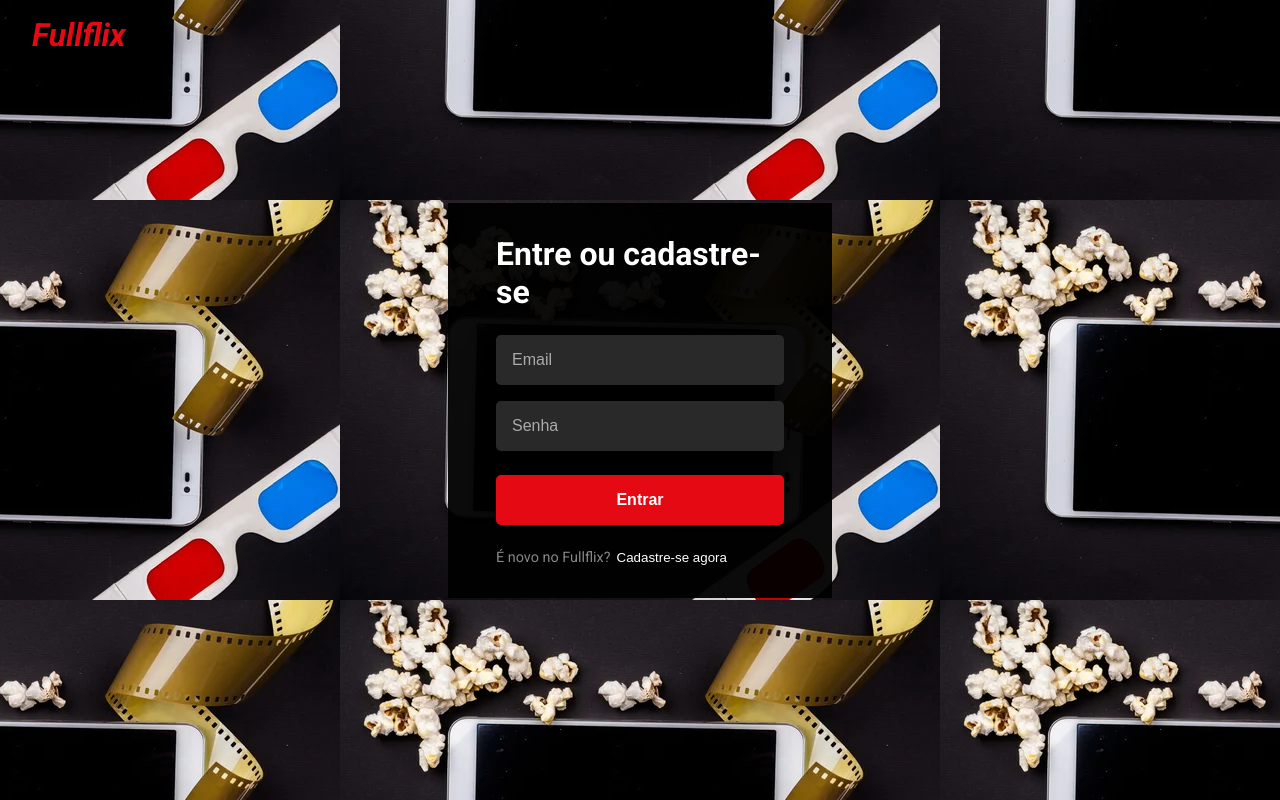
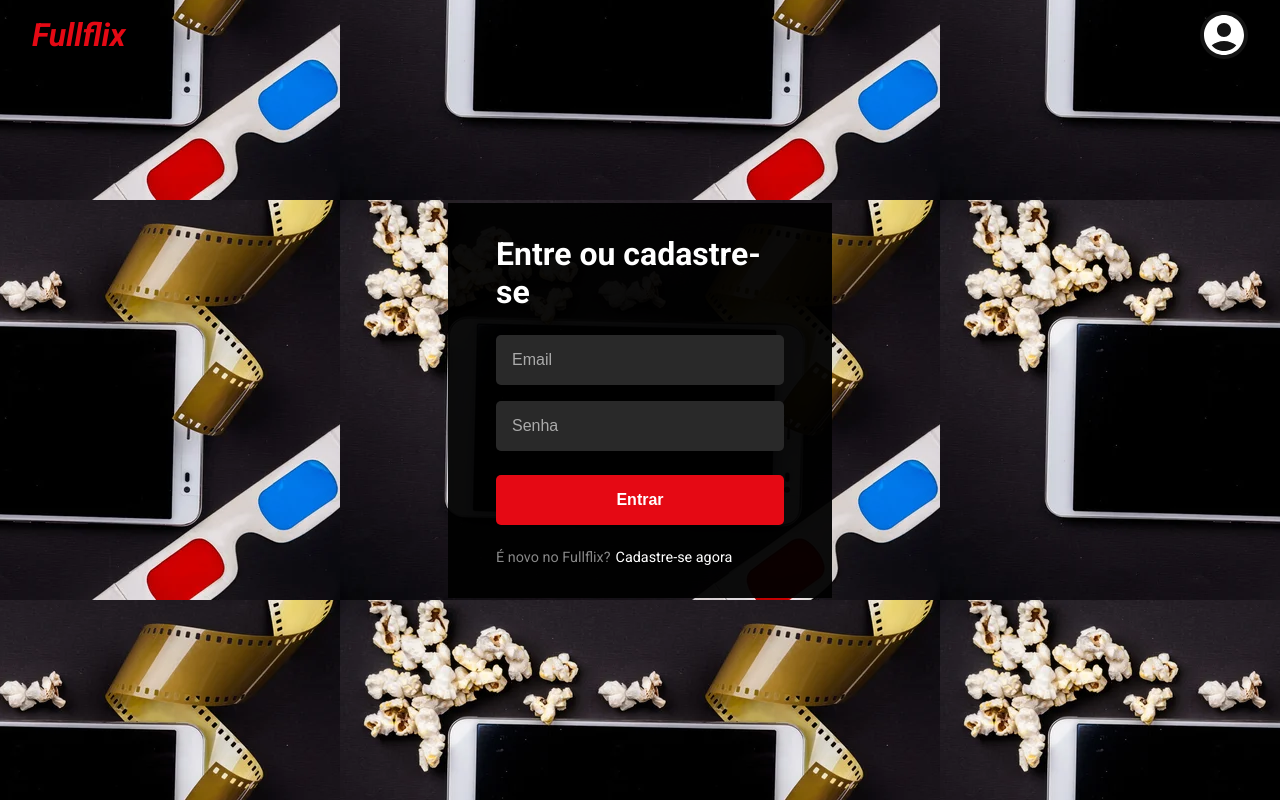
Before and after one commit to NatanTeixeiraVieira/fullflix, a React (Vite) app: page /login in a window 1280 px wide. Built offline with nearby package versions, Linux system fonts and the light colour scheme.

Commit message:
feat: Add router

```diff
--- a/package.json
+++ b/package.json
@@ -16,7 +16,8 @@
     "axios": "^1.3.4",
     "react": "^18.2.0",
     "react-dom": "^18.2.0",
-    "react-player": "^2.11.2"
+    "react-player": "^2.11.2",
+    "react-router-dom": "^6.8.1"
   },
   "devDependencies": {
     "@types/react": "^18.0.27",
--- a/src/App.jsx
+++ b/src/App.jsx
@@ -1,14 +1,12 @@
-import Home from './pages/Home/index';
+import { Outlet } from 'react-router-dom';
 import './App.css';
-import Login from './pages/Login';
 import Header from './components/Header';
 
 export default function App() {
   return (
     <>
-      <Header display="none" />
-      <Login />
-      {/* <Home />; */}
+      <Header />
+      <Outlet />
     </>
   );
 }
--- a/src/components/Header/index.jsx
+++ b/src/components/Header/index.jsx
@@ -1,11 +1,12 @@
 import AccountCircleIcon from '@mui/icons-material/AccountCircle';
+import { Link } from 'react-router-dom';
 import './styles.css';
 
 export default function Header({ scrollY, display = 'block' }) {
   return (
     <header className={scrollY ? 'fillBackground' : ''}>
       <div className="site_name">
-        <a href="/">Fullflix</a>
+        <Link to="/">Fullflix</Link>
       </div>
       <AccountCircleIcon
         style={{
--- a/src/main.jsx
+++ b/src/main.jsx
@@ -1,13 +1,14 @@
 import React from 'react';
 import ReactDOM from 'react-dom/client';
 import './index.css';
+import { RouterProvider } from 'react-router-dom';
 import { ModalContextProvider } from './contexts/Modal/ModalContext';
-import App from './App';
+import router from './routes/router';
 
 ReactDOM.createRoot(document.getElementById('root')).render(
   <React.StrictMode>
     <ModalContextProvider>
-      <App />
+      <RouterProvider router={router} />
     </ModalContextProvider>
   </React.StrictMode>
 );
--- a/src/pages/Login/index.jsx
+++ b/src/pages/Login/index.jsx
@@ -1,3 +1,4 @@
+import { Link } from 'react-router-dom';
 import './styles.css';
 
 export default function Login() {
@@ -12,7 +13,7 @@ export default function Login() {
         </div>
         <div className="signup">
           É novo no Fullflix?
-          <button type="button">Cadastre-se agora</button>
+          <Link to="/signup">Cadastre-se agora</Link>
         </div>
       </form>
     </div>
--- a/src/pages/Login/styles.css
+++ b/src/pages/Login/styles.css
@@ -49,13 +49,12 @@
   font-size: 0.9rem;
   color: #888;
 }
-.signup button {
-  background-color: transparent;
+.signup a {
   color: #fff;
-  border: none;
-  cursor: pointer;
+  text-decoration: none;
+  margin-left: 5px;
 }
-.signup button:hover {
+.signup a:hover {
   color: #e50914;
   text-decoration: underline;
 }
--- /dev/null
+++ b/src/routes/router.jsx
@@ -0,0 +1,23 @@
+import { createBrowserRouter } from 'react-router-dom';
+import App from '../App';
+import Home from '../pages/Home';
+import Login from '../pages/Login';
+
+const router = createBrowserRouter([
+  {
+    path: '/',
+    element: <App />,
+    children: [
+      {
+        path: '/',
+        element: <Home />,
+      },
+      {
+        path: '/login',
+        element: <Login />,
+      },
+    ],
+  },
+]);
+
+export default router;
```
Also changed, not shown: 1 other file (tests, documents, lock files or other folders).
